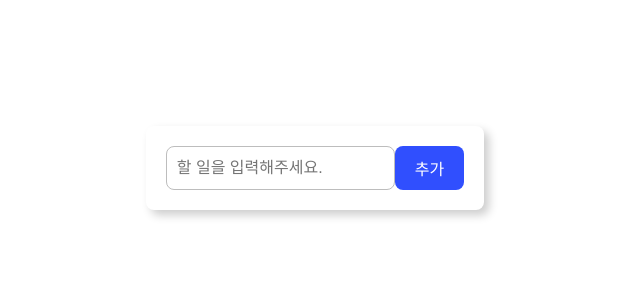
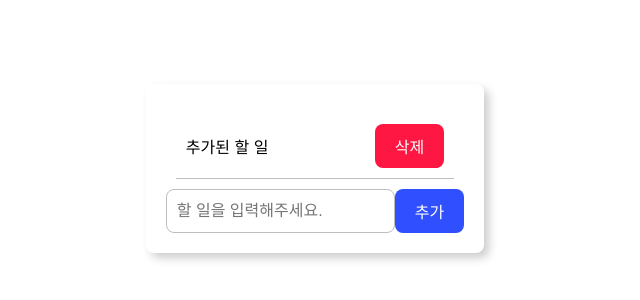
Before and after one commit to hyunjinee/react-testing, a React (Create React App) app: page / in a window 1280 px wide. Shown: the part 232-532 px from the top of the page, without its empty margins (325-965 px from the left). Built offline with nearby package versions, Linux system fonts and the light colour scheme.

Commit message:
feat: todoitem component

```diff
--- a/src/App.tsx
+++ b/src/App.tsx
@@ -1,11 +1,13 @@
 import styled from 'styled-components';
 import Button from 'components/common/Button';
-import Input from 'components/Input';
+import Input from 'components/common/Input';
+import TodoItem from 'components/TodoItem';
 
 function App() {
   return (
     <Container>
       <Contents>
+        <TodoItem label="추가된 할 일" />
         <InputContainer>
           <Input placeholder="할 일을 입력해주세요." />
           <Button label="추가" />
--- /dev/null
+++ b/src/components/TodoItem/index.tsx
@@ -0,0 +1,25 @@
+import React from 'react';
+import Button from 'components/common/Button';
+
+import { Container, Label } from './styles';
+
+interface Props {
+  readonly label: string;
+  readonly onDelete?: () => void;
+}
+
+const TodoItem: React.FC<Props> = ({ label, onDelete }) => {
+  return (
+    <Container>
+      <Label>{label}</Label>
+      <Button
+        onClick={onDelete}
+        label="삭제"
+        backgroundColor="#ff1744"
+        hoverColor="#f01440"
+      />
+    </Container>
+  );
+};
+
+export default TodoItem;
--- /dev/null
+++ b/src/components/TodoItem/styles.tsx
@@ -0,0 +1,15 @@
+import styled from 'styled-components';
+
+export const Container = styled.div`
+  display: flex;
+  border-bottom: 1px solid #bdbdbd;
+  align-items: center;
+  margin: 10px;
+  padding: 10px;
+`;
+
+export const Label = styled.div`
+  flex: 1;
+  font-size: 16px;
+  margin-right: 20px;
+`;
```
Also changed, not shown: src/components/common/Input/index.tsx (renamed from src/components/Input/index.tsx), src/components/common/Input/styles.tsx (renamed from src/components/Input/styles.tsx).
